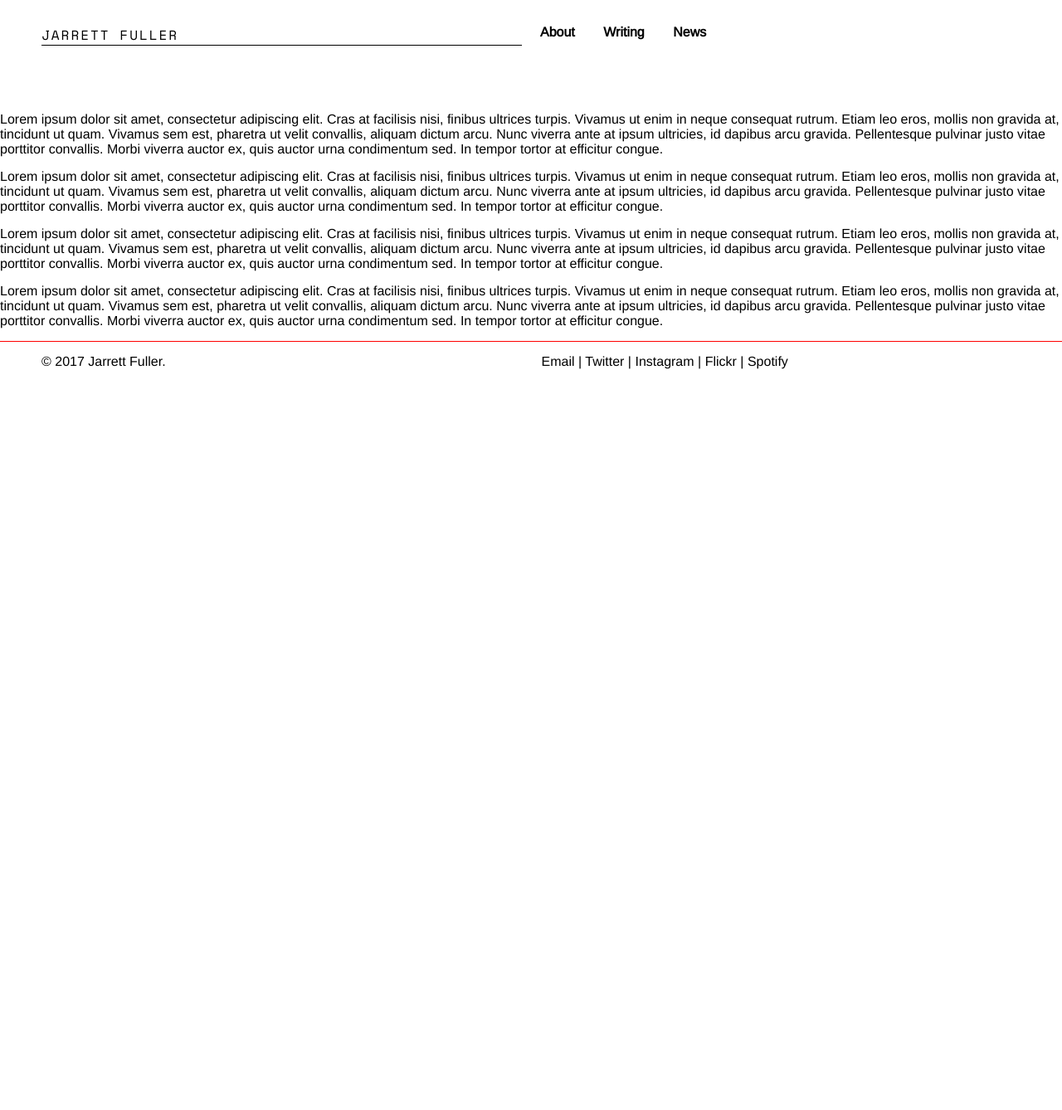
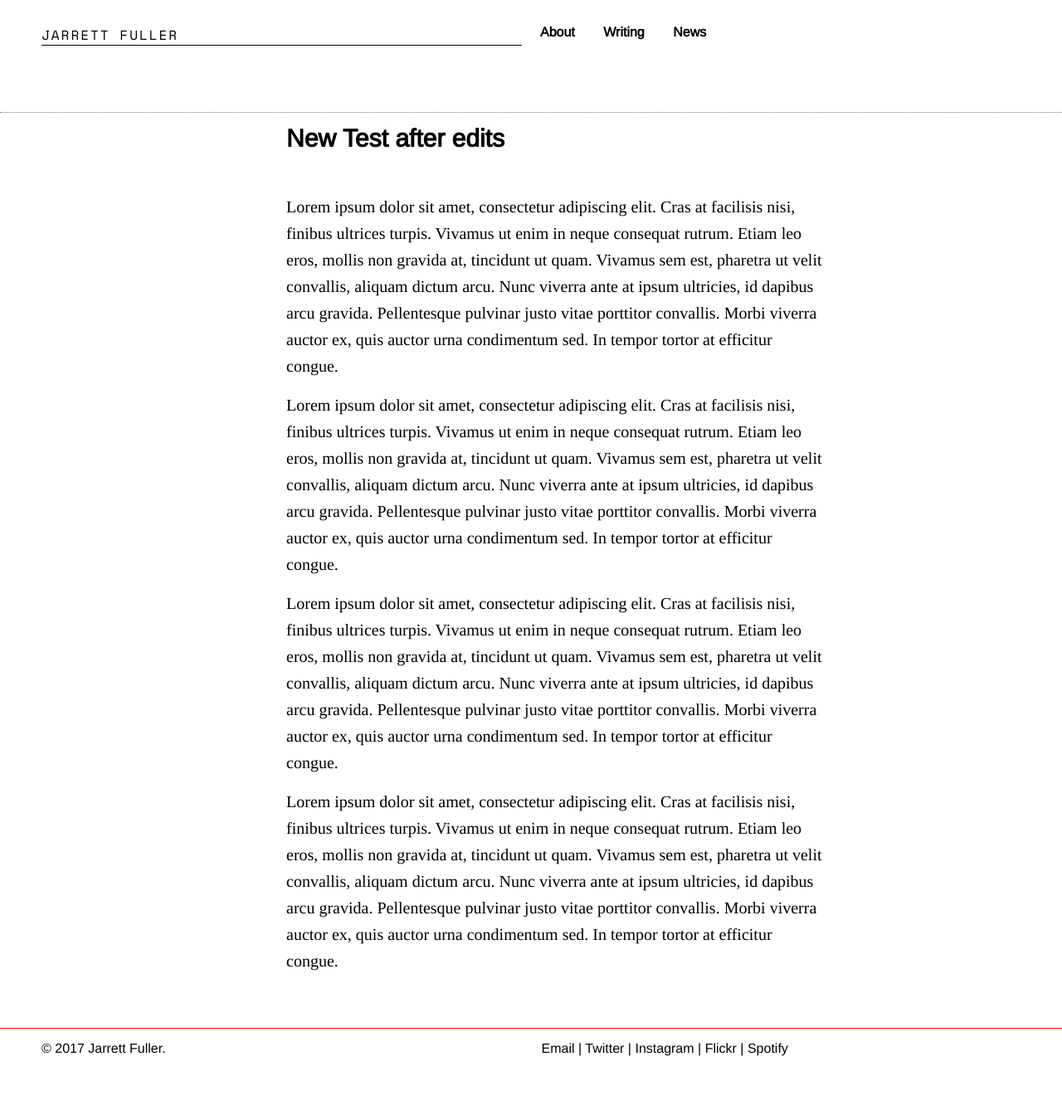
Before and after one commit to jarrettfuller/jekyll-test, a Jekyll site: the page built from _posts/2017-06-12-new-test-after-edits.md, in a window 1280 px wide. Shown: the whole page at 83% size. Built offline with Jekyll 4.4.1, drawn with Linux system fonts in a browser that asks for light colours; nearby versions of some CDN libraries; comment, search, counter and statistics services are not loaded; before the commit the page ends 900 px from its top, so only the background shows below that; some of the changed lines change nothing that is shown.

Commit message:
Update from Forestry.io - 2017-06-12-new-test-after-edits.md

```diff
--- a/_posts/2017-06-12-new-test-after-edits.md
+++ b/_posts/2017-06-12-new-test-after-edits.md
@@ -1,9 +1,9 @@
 ---
 title: New Test after edits
-date: 2017-06-12 19:09:52 Z
+date: '2017-06-12T19:09:52.000+00:00'
 tags:
 - Feature
-layout: default
+layout: text
 ---
 
 Lorem ipsum dolor sit amet, consectetur adipiscing elit. Cras at facilisis nisi, finibus ultrices turpis. Vivamus ut enim in neque consequat rutrum. Etiam leo eros, mollis non gravida at, tincidunt ut quam. Vivamus sem est, pharetra ut velit convallis, aliquam dictum arcu. Nunc viverra ante at ipsum ultricies, id dapibus arcu gravida. Pellentesque pulvinar justo vitae porttitor convallis. Morbi viverra auctor ex, quis auctor urna condimentum sed. In tempor tortor at efficitur congue.
```
